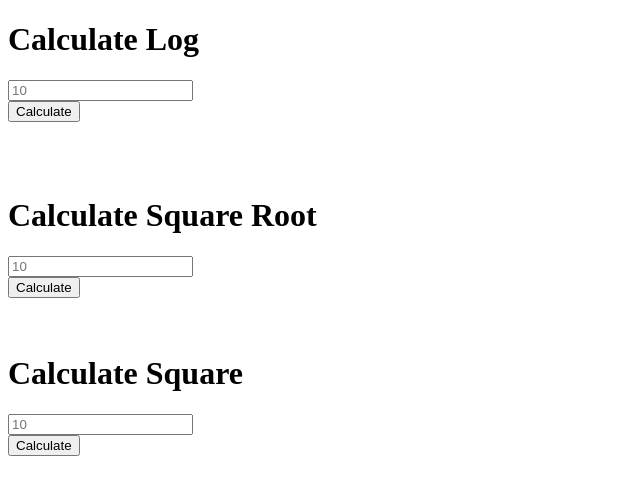
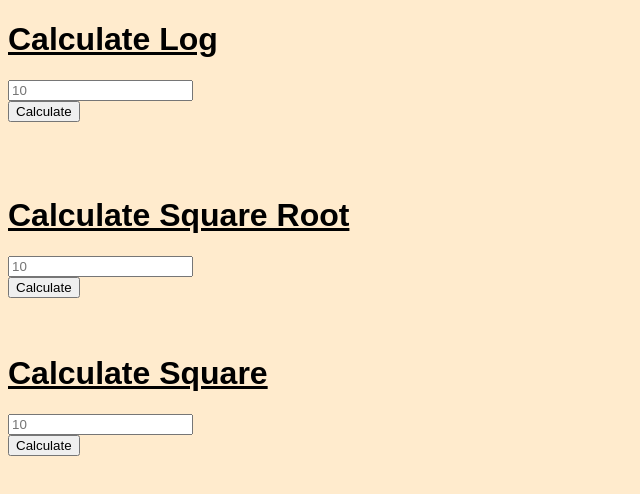
Before and after one commit to junaid199/MathFunctionsUsingLibrary, a plain HTML site: page index.html in a window 1280 px wide. Shown: the whole page, without its empty margins (0-640 px from the left). Drawn offline with nearby package versions, Linux system fonts and the light colour scheme.

Commit message:
some work

```diff
--- a/index.html
+++ b/index.html
@@ -7,6 +7,18 @@
     <meta name="viewport" content="width=device-width, initial-scale=1.0">
     <title>Math Functions</title>
     <script src="https://cdnjs.cloudflare.com/ajax/libs/mathjs/11.2.1/math.js" integrity="sha512-47N5yVdAeXJ+9qstVMTH2Z0EpX618sjYZcswRwhpldSTD0IbW6yQPtzg4RLrPp/2+TIgEF1elT68/ZBu82nqJA==" crossorigin="anonymous" referrerpolicy="no-referrer"></script>
+    <style>
+        body{
+            background-color: blanchedalmond;
+            text-transform: capitalize;
+            text-decoration: underline;
+            font-style: normal;
+            font-family: Arial, Helvetica, sans-serif;
+        }
+        #result{font-size: large;
+
+        }
+    </style>
 </head>
 
 <body>
```
